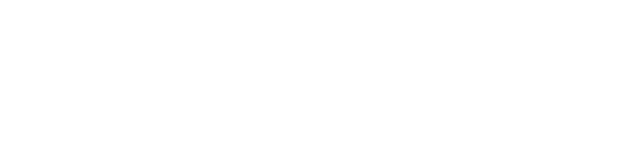
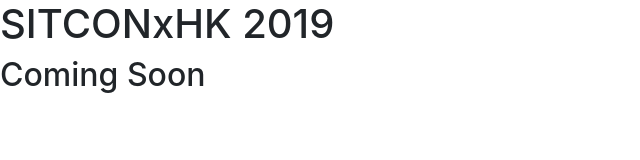
Before and after one commit to sitcon-x-hk/mainSite, a plain HTML site: page index.html in a window 1280 px wide. Shown: the whole page, without its empty margins (0-640 px from the left). Drawn offline with nearby package versions, Linux system fonts and the light colour scheme.

Commit message:
Update index.html

```diff
--- a/index.html
+++ b/index.html
@@ -1,10 +1,17 @@
 <!DOCTYPE html>
 <html lang="en">
 <head>
-	<meta charset="UTF-8">
+	<meta charset="utf-8">
+	<meta name="viewport" content="width=device-width, initial-scale=1, shrink-to-fit=no">
 	<title>SITCONxHK 2019</title>
+	<!-- Bootstrap core CSS -->
+	<link rel="stylesheet" href="https://cdnjs.cloudflare.com/ajax/libs/twitter-bootstrap/4.2.1/css/bootstrap-reboot.min.css" integrity="sha256-6Uk2Y5UTmbboWmSq40s5J3wNDt6TzIUvse5UAXkWCjI=" crossorigin="anonymous" />
+	<link rel="stylesheet" href="https://cdnjs.cloudflare.com/ajax/libs/twitter-bootstrap/4.2.1/css/bootstrap.min.css" integrity="sha256-azvvU9xKluwHFJ0Cpgtf0CYzK7zgtOznnzxV4924X1w=" crossorigin="anonymous" />
+	<!-- Custom styles for this template -->
+	<link href="/stylesheets/core.css" rel="stylesheet">
 </head>
 <body>
-
+	<h1>SITCONxHK 2019</h1>
+	<h2>Coming Soon</h2>
 </body>
 </html>
```
